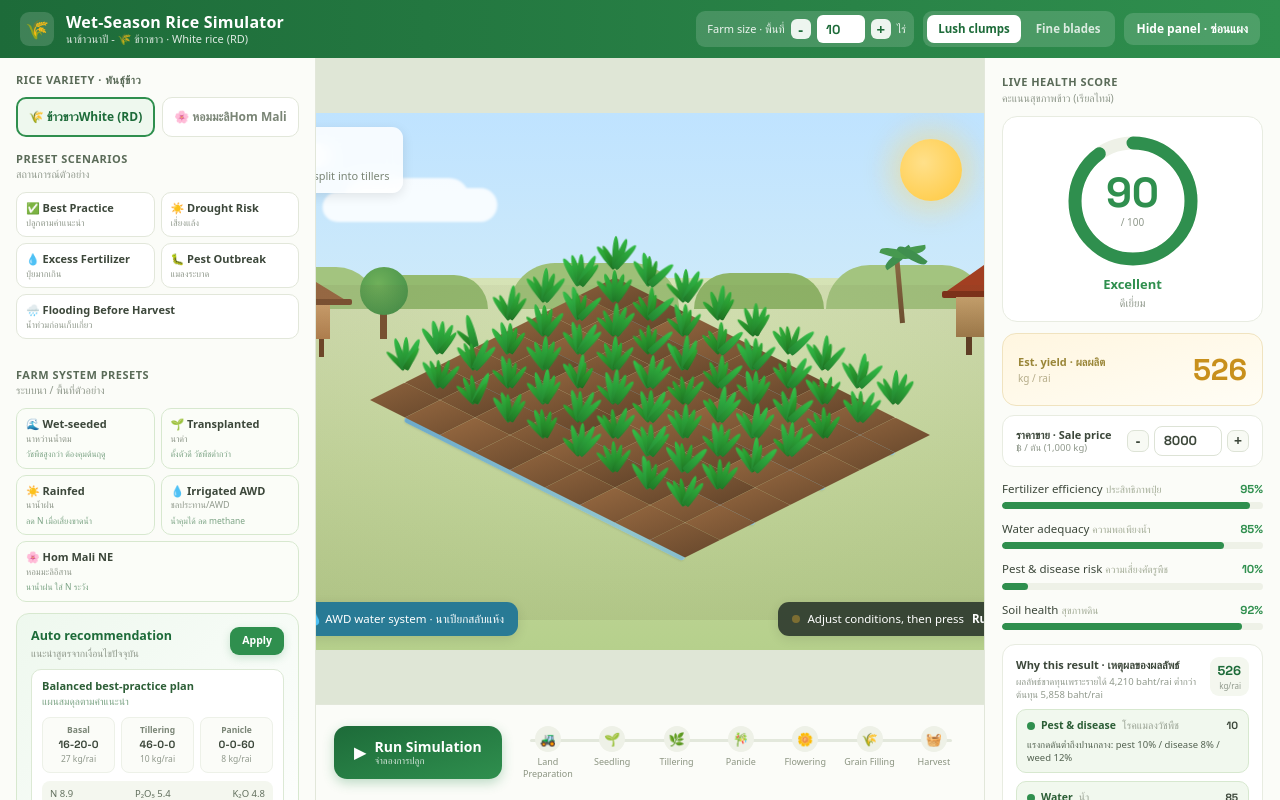
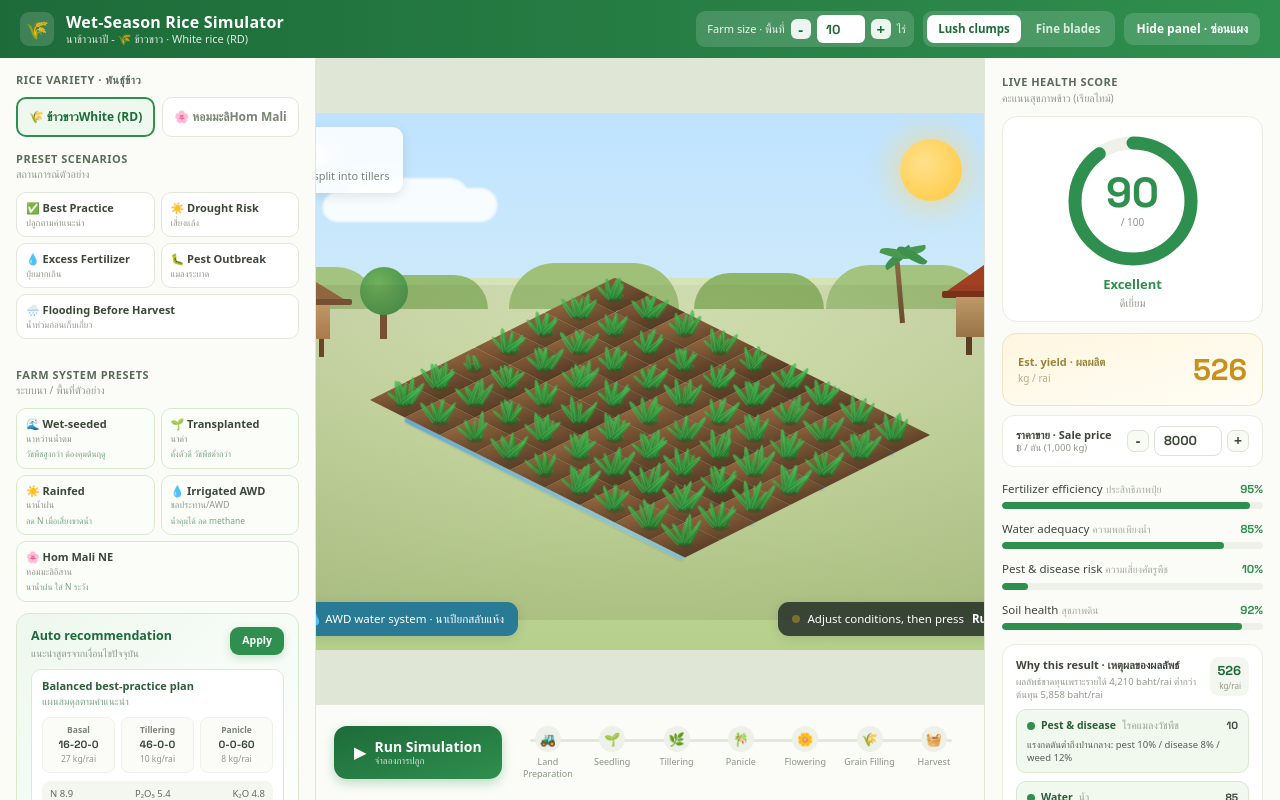
Before and after one commit to Ton-Munoi99/thai-rice-farming-simulator, a React (Vite) app: page / in a window 1280 px wide. Built offline with nearby package versions, Linux system fonts and the light colour scheme; a web font is replaced by a local one.

Commit message:
Improve rice field plant graphics

```diff
--- a/src/components/RiceFieldAnimation.jsx
+++ b/src/components/RiceFieldAnimation.jsx
@@ -7,7 +7,7 @@ export default function RiceFieldAnimation({ simulation }) {
         <div className="relative flex-none" style={{ width: field.sceneW, height: field.sceneH }}>
           <Sky fx={field.fx} />
           <RuralScenery />
-        <Plot field={field} condition={liveModel.condition} />
+          <Plot field={field} condition={liveModel.condition} />
           <StageCaption stage={stage} index={displayStageIndex} />
           {field.awd ? <Badge className="bottom-3.5 left-[84px] bg-[#217696]/95">💧 AWD water system · นาเปียกสลับแห้ง</Badge> : null}
           {phase === "setup" ? (
@@ -194,7 +194,7 @@ function Plot({ field, condition }) {
   return (
     <div className="absolute bottom-0 left-0 right-0 top-[165px] z-[3]">
       <div className="absolute inset-0">
-        <div className="absolute bottom-[8%] left-[2%] right-[2%] top-[2%] z-0 bg-[radial-gradient(ellipse_at_50%_30%,rgba(120,95,60,0),rgba(90,70,45,.12))]" />
+        <div className="absolute bottom-[8%] left-[2%] right-[2%] top-[2%] z-0 bg-[radial-gradient(ellipse_at_50%_30%,rgba(120,95,60,0),rgba(70,55,34,.16))]" />
         {field.channels.map((channel, index) => (
           <div
             key={`channel-${index}`}
@@ -244,7 +244,7 @@ function RiceCell({ cell }) {
   return (
     <div className="absolute h-0 w-0" style={{ left: cell.x, top: cell.y, zIndex: cell.z }}>
       <div
-        className="absolute [clip-path:polygon(50%_0,100%_50%,50%_100%,0_50%)] shadow-[inset_0_0_0_1px_rgba(255,255,255,.05)] transition-colors duration-1000"
+        className="absolute [clip-path:polygon(50%_0,100%_50%,50%_100%,0_50%)] transition-colors duration-1000"
         style={{
           left: -cell.tw / 2,
           top: -cell.th / 2,
@@ -255,18 +255,26 @@ function RiceCell({ cell }) {
       />
       {cell.showPlant ? (
         <div className="absolute left-0 top-0 h-0 w-0 origin-bottom transition-transform duration-[1500ms]" style={cell.growthStyle}>
+          <div
+            className="absolute left-1/2 top-[-2px] -translate-x-1/2 rounded-full bg-[radial-gradient(ellipse,rgba(35,30,18,.38),rgba(35,30,18,0)_70%)]"
+            style={cell.plantShadowStyle}
+          />
           <div className="absolute bottom-0 left-0 h-0 w-0 origin-bottom" style={cell.swayStyle}>
+            <div
+              className="absolute bottom-[-4px] left-1/2 -translate-x-1/2 rounded-[50%] bg-[linear-gradient(180deg,rgba(72,126,54,.72),rgba(45,82,35,.9))] shadow-[inset_0_1px_0_rgba(255,255,255,.18)]"
+              style={cell.clumpBaseStyle}
+            />
             {cell.leaves.map((leaf, index) => (
               <div
                 key={index}
-                className="absolute bottom-0 left-1/2 origin-bottom rounded-[60%_60%_14%_14%/88%_88%_12%_12%] shadow-[inset_-1px_0_0_rgba(0,0,0,.06)]"
+                className="rice-leaf absolute bottom-0 left-1/2 origin-bottom"
                 style={leaf}
               />
             ))}
             {cell.showPanicle ? (
               <div
-                className="absolute left-1/2 w-1 origin-bottom rounded-[3px]"
-                style={{ marginLeft: -2, ...cell.panicleStyle }}
+                className="rice-panicle absolute left-1/2 origin-bottom rounded-[4px]"
+                style={{ marginLeft: -2.5, ...cell.panicleStyle }}
               />
             ) : null}
           </div>
--- a/src/simulation/fieldModel.js
+++ b/src/simulation/fieldModel.js
@@ -51,14 +51,16 @@ export function buildCells(fieldStyle, cols, rows) {
     rows,
     cells: raw.map((cell, index) => {
       const depth = cell.sum / Math.max(1, cols + rows - 2);
-      const leafCount = isFineBlade ? 7 : 5;
+      const leafCount = isFineBlade ? 9 : 7;
       const leaves = Array.from({ length: leafCount }, (_, leafIndex) => {
         const centered = leafCount <= 1 ? 0 : leafIndex / (leafCount - 1) - 0.5;
         const jitter = seededRandom((index + 1) * 9 + leafIndex * 3.3);
+        const side = leafIndex % 2 === 0 ? -1 : 1;
         return {
-          rotation: centered * (isFineBlade ? 96 : 80) + (jitter - 0.5) * 16,
-          length: (isFineBlade ? 30 : 26) + jitter * (isFineBlade ? 7 : 9) - Math.abs(centered) * 6,
-          width: isFineBlade ? 2.4 + jitter * 1.2 : 5.5 + jitter * 2.2,
+          rotation: centered * (isFineBlade ? 104 : 88) + (jitter - 0.5) * 18,
+          length: (isFineBlade ? 48 : 42) + jitter * (isFineBlade ? 14 : 16) - Math.abs(centered) * 8,
+          width: isFineBlade ? 2.2 + jitter * 1.2 : 4.6 + jitter * 2.1,
+          x: side * (1.2 + jitter * 3.8) + centered * 2,
           brightness: jitter - 0.5,
         };
       });
@@ -73,7 +75,7 @@ export function buildCells(fieldStyle, cols, rows) {
         y: cell.isoY - baseMinY,
         z: cell.sum,
         depth,
-        scale: 0.82 + depth * 0.3,
+        scale: 0.86 + depth * 0.32,
         tw: TILE_WIDTH,
         th: TILE_HEIGHT,
         soilTone: seededRandom((index + 1) * 5.1),
@@ -82,6 +84,7 @@ export function buildCells(fieldStyle, cols, rows) {
         swayDelay: swaySeed * -2.5,
         swayName: index % 2 === 0 ? "sway" : "swayB",
         leaves,
+        baseSpread: isFineBlade ? 19 + seededRandom((index + 1) * 6.7) * 7 : 23 + seededRandom((index + 1) * 6.7) * 9,
       };
     }),
   };
@@ -144,8 +147,8 @@ export function buildPlantVisuals(cells, condition, stageFraction) {
   return cells.map((cell) => {
     const damageThreshold = 1 - ((condition.pest * 0.5 + condition.disease * 0.5) / 100) * 0.55;
     const isDamaged = cell.damaged > damageThreshold && stageFraction > 0.3;
-    const baseHeight = 70;
-    const height = baseHeight * stageFraction * condition.vigor * cell.scale * (isDamaged ? 0.5 : 1);
+    const baseHeight = 76;
+    const height = baseHeight * stageFraction * condition.vigor * cell.scale * (isDamaged ? 0.52 : 1);
     const lodging = condition.lodging ? 10 + cell.soilTone * 10 : 0;
 
     const soilHue = condition.shortage ? 30 : 28;
@@ -157,14 +160,19 @@ export function buildPlantVisuals(cells, condition, stageFraction) {
       Math.max(1, Math.round(cell.leaves.length * (isDamaged ? 0.48 : 0.6 + condition.density * 0.5))),
     );
 
-    const leaves = cell.leaves.slice(0, leafAmount).map((leaf) => {
+    const stageScale = clamp(stageFraction * 1.28, 0.18, 1.18);
+    const leaves = cell.leaves.slice(0, leafAmount).map((leaf, leafIndex) => {
       const curl = condition.shortage ? 14 : 0;
+      const leafHeight = clamp(leaf.length * stageScale * condition.vigor * cell.scale * (isDamaged ? 0.64 : 1), 8, height * 1.05);
+      const leafWidth = leaf.width * clamp(0.72 + stageFraction * 0.5, 0.7, 1.15);
+      const droop = stageFraction > 0.72 ? (stageFraction - 0.72) * 18 * (leaf.rotation > 0 ? 1 : -1) : 0;
       return {
-        width: `${leaf.width.toFixed(1)}px`,
-        height: `${leaf.length.toFixed(0)}px`,
-        marginLeft: `${(-leaf.width / 2).toFixed(1)}px`,
+        width: `${leafWidth.toFixed(1)}px`,
+        height: `${leafHeight.toFixed(0)}px`,
+        marginLeft: `${(-leafWidth / 2 + leaf.x).toFixed(1)}px`,
+        opacity: clamp(0.62 + stageFraction * 0.42 - (isDamaged && leafIndex > leafAmount * 0.55 ? 0.25 : 0), 0.45, 1),
         background: leafColor(condition, ripe, leaf.brightness + (isDamaged ? -0.25 : 0)),
-        transform: `rotate(${(leaf.rotation + curl * (leaf.rotation > 0 ? 1 : -1)).toFixed(1)}deg)`,
+        transform: `rotate(${(leaf.rotation + droop + curl * (leaf.rotation > 0 ? 1 : -1)).toFixed(1)}deg)`,
       };
     });
 
@@ -178,27 +186,41 @@ export function buildPlantVisuals(cells, condition, stageFraction) {
       ...cell,
       showPlant,
       soilStyle: {
-        background: `linear-gradient(160deg, hsl(${soilHue}, ${soilSat}%, ${soilLight + 6}%), hsl(${soilHue}, ${soilSat}%, ${
-          soilLight - 4
-        }%))`,
+        background: `linear-gradient(160deg, hsl(${soilHue}, ${soilSat}%, ${soilLight + 9}%), hsl(${soilHue}, ${soilSat}%, ${
+          soilLight - 5
+        }%) 68%, hsl(${soilHue}, ${soilSat}%, ${soilLight - 9}%))`,
+        boxShadow: condition.flooded
+          ? "inset 0 0 0 1px rgba(255,255,255,.12), inset 0 10px 16px rgba(83,157,193,.34)"
+          : "inset 0 0 0 1px rgba(255,255,255,.08), inset 0 -8px 12px rgba(62,45,26,.18)",
       },
       growthStyle: {
-        transform: `translate(-50%, -${(height + cell.th * 0.18).toFixed(0)}px) rotate(${lodging.toFixed(0)}deg)`,
+        transform: `translate(-50%, ${(cell.th * 0.12).toFixed(0)}px) rotate(${lodging.toFixed(0)}deg)`,
       },
       swayStyle: {
         animation: `${cell.swayName} ${cell.swayDur.toFixed(2)}s ease-in-out ${cell.swayDelay.toFixed(2)}s infinite`,
+      },
+      clumpBaseStyle: {
+        width: `${(cell.baseSpread * clamp(0.55 + stageFraction * 0.65, 0.55, 1.18) * condition.density).toFixed(0)}px`,
+        height: `${(7 + stageFraction * 7).toFixed(0)}px`,
+        opacity: clamp(0.55 + stageFraction * 0.35, 0.45, 0.9),
+      },
+      plantShadowStyle: {
+        width: `${(cell.baseSpread * 1.45 * clamp(condition.density, 0.42, 1)).toFixed(0)}px`,
+        height: `${(cell.th * 0.22).toFixed(0)}px`,
+        opacity: clamp(0.08 + stageFraction * 0.18, 0.06, 0.24),
       },
       leaves,
       showPanicle,
       panicleStyle: showPanicle
         ? {
-            bottom: `${(baseHeight * 0.62).toFixed(0)}px`,
-            height: `${(18 + ripe * 10).toFixed(0)}px`,
+            bottom: `${(height * 0.68).toFixed(0)}px`,
+            height: `${(20 + ripe * 16).toFixed(0)}px`,
+            width: `${(4 + ripe * 1.2).toFixed(1)}px`,
             background: `linear-gradient(to bottom, hsl(${panicleHue}, ${panicleSat}%, ${
               panicleLight + 8
             }%), hsl(${panicleHue}, ${panicleSat}%, ${panicleLight - 6}%))`,
-            transform: `rotate(${(8 + ripe * 22).toFixed(0)}deg)`,
-            boxShadow: `0 0 0 1px hsl(${panicleHue}, ${panicleSat}%, ${panicleLight - 12}%)`,
+            transform: `rotate(${(10 + ripe * 25).toFixed(0)}deg)`,
+            boxShadow: `0 0 0 1px hsl(${panicleHue}, ${panicleSat}%, ${panicleLight - 12}%), 5px 3px 0 -3px hsla(${panicleHue}, ${panicleSat}%, ${panicleLight - 10}%, .6)`,
           }
         : null,
     };
--- a/src/styles.css
+++ b/src/styles.css
@@ -52,6 +52,34 @@ select,
 button,
 input {
   font-family: inherit;
+}
+
+.rice-leaf {
+  border-radius: 70% 70% 16% 16% / 88% 88% 12% 12%;
+  box-shadow:
+    inset -1px 0 0 rgba(0, 0, 0, 0.09),
+    inset 1px 0 0 rgba(255, 255, 255, 0.16),
+    0 1px 1px rgba(31, 45, 24, 0.08);
+}
+
+.rice-leaf::after {
+  content: "";
+  position: absolute;
+  inset: 8% 46% 5%;
+  border-radius: 999px;
+  background: rgba(255, 255, 255, 0.2);
+}
+
+.rice-panicle::after {
+  content: "";
+  position: absolute;
+  inset: 3px 1px 2px;
+  border-radius: inherit;
+  background-image:
+    radial-gradient(circle at 45% 15%, rgba(255, 255, 255, 0.38) 0 1px, transparent 1.6px),
+    radial-gradient(circle at 58% 35%, rgba(92, 70, 22, 0.28) 0 1px, transparent 1.7px),
+    radial-gradient(circle at 38% 58%, rgba(92, 70, 22, 0.24) 0 1px, transparent 1.7px),
+    radial-gradient(circle at 56% 78%, rgba(92, 70, 22, 0.22) 0 1px, transparent 1.7px);
 }
 
 @layer components {
```
